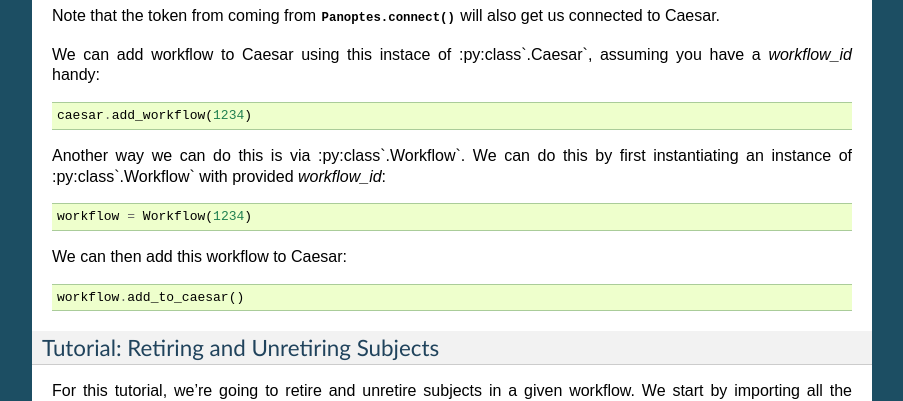
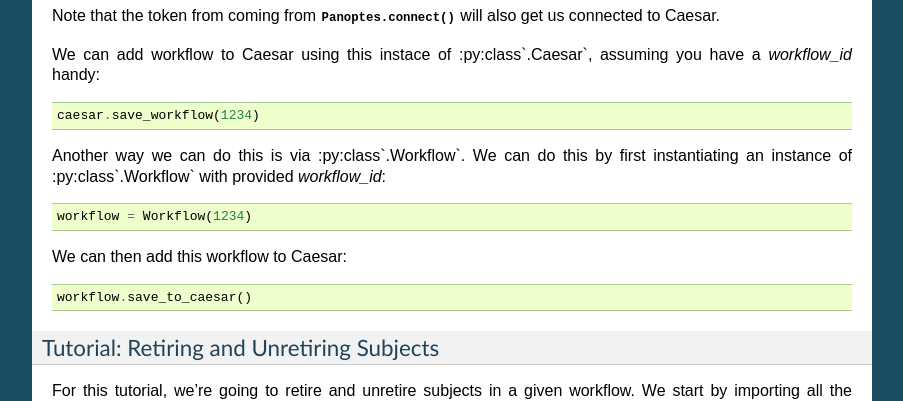
Before and after one commit to zooniverse/panoptes-python-client, a Sphinx documentation site: the page built from docs/user_guide.rst, in a window 1280 px wide and 900 px high, scrolled down 3311 px. Shown: the part 152-553 px from the top of the window, without its empty margins (198-1101 px from the left). Built offline with Sphinx 7.4.7, drawn with Linux system fonts in a browser that asks for light colours.

Commit message:
update user guide rst with updated save to caesar method (#280)

```diff
--- a/docs/user_guide.rst
+++ b/docs/user_guide.rst
@@ -212,7 +212,7 @@
 
 We can add workflow to Caesar using this instace of :py:class`.Caesar`, assuming you have a `workflow_id` handy::
 
-    caesar.add_workflow(1234)
+    caesar.save_workflow(1234)
 
 Another way we can do this is via :py:class`.Workflow`. We can do this by first instantiating an instance of :py:class`.Workflow` with provided `workflow_id`::
 
@@ -220,7 +220,7 @@
 
 We can then add this workflow to Caesar::
 
-    workflow.add_to_caesar()
+    workflow.save_to_caesar()
 
 
 
```
